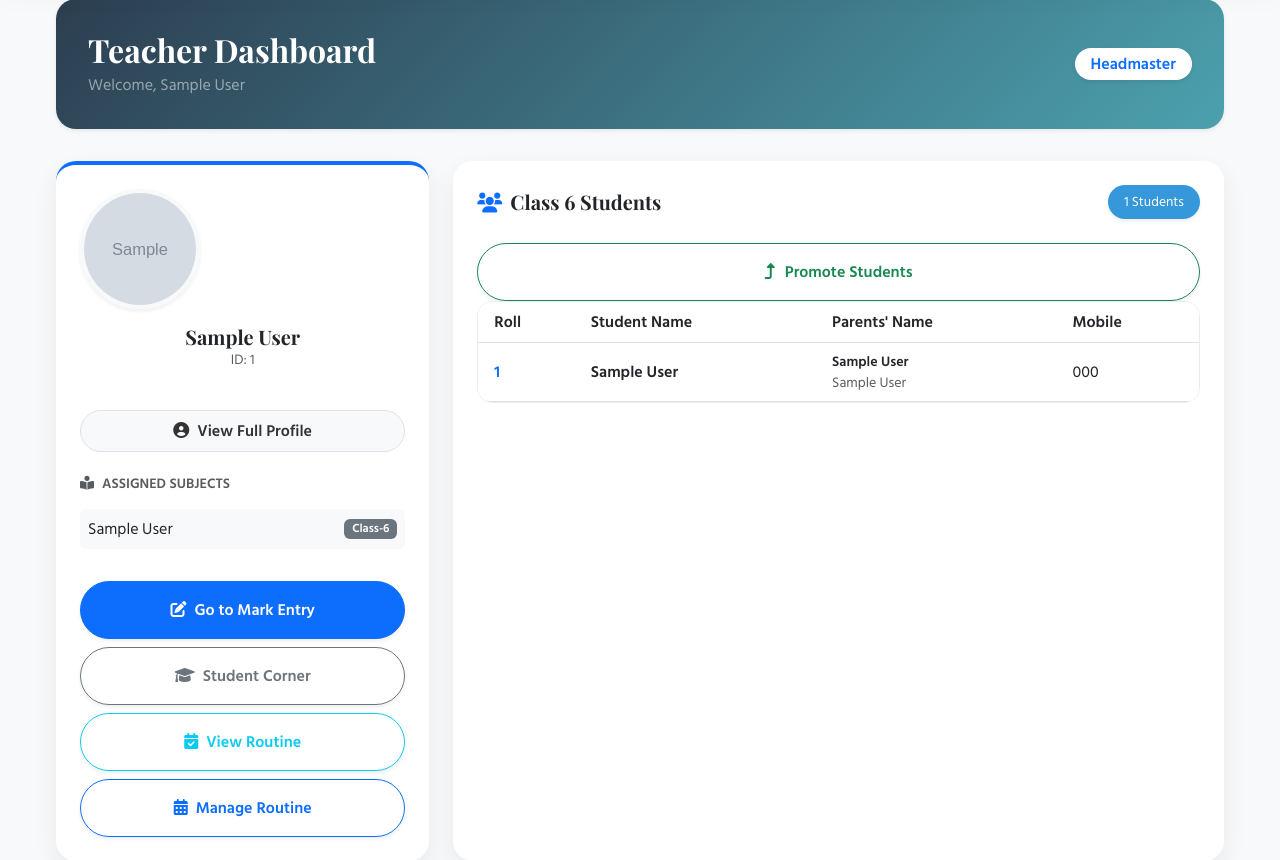
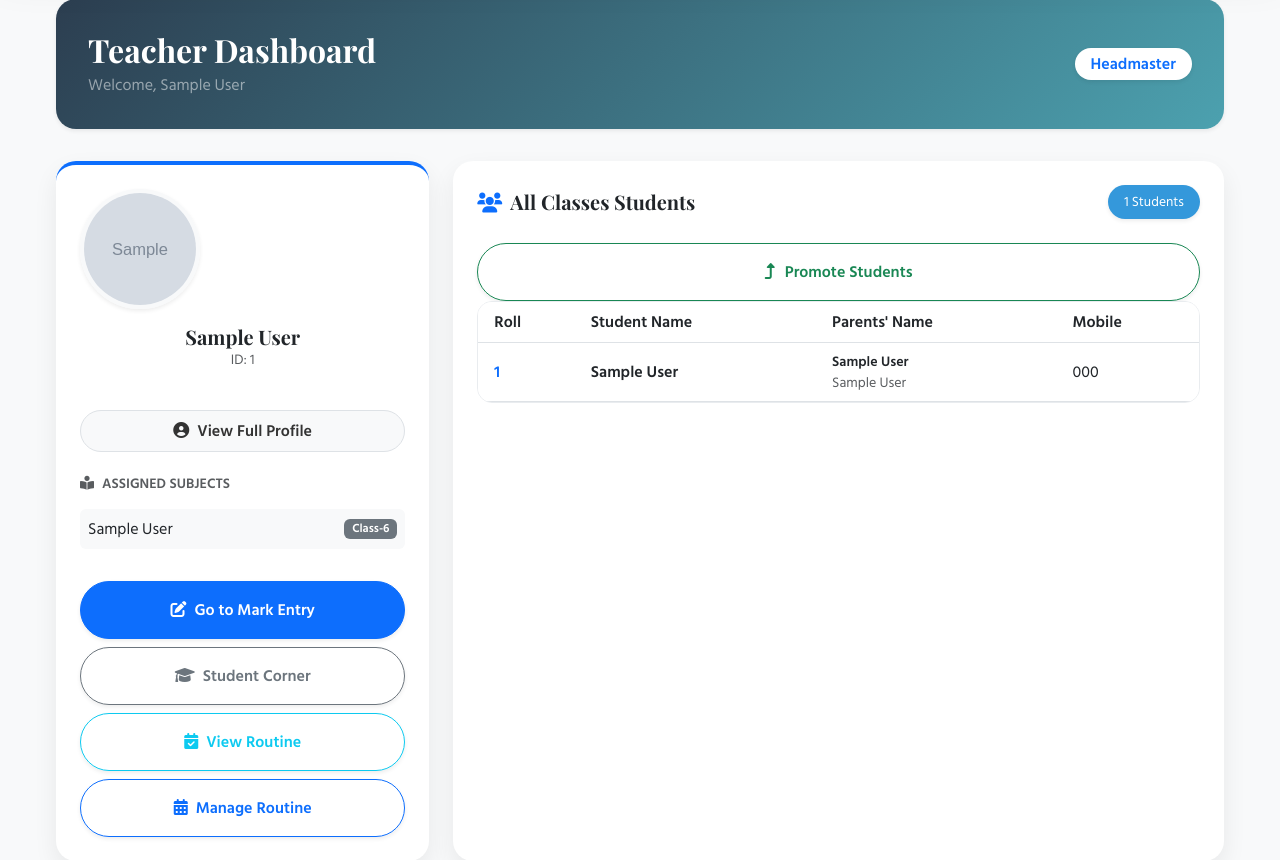
Before and after one commit to mdjoy2002/School-Website, a Django app: page /myteacher/dashboard/ in a window 1280 px wide. Shown: the part 135-995 px from the top of the page. Run offline with Django 5.2, Linux system fonts and the light colour scheme; a user stored in the database is signed in; tables that the repository leaves empty hold one stand-in row (values such as "Sample post"); grey boxes marked "Sample" are stand-in pictures; some web fonts are replaced.

Commit message:
enviroment change

```diff
--- a/myteacher/templates/myteacher/dashboard.html
+++ b/myteacher/templates/myteacher/dashboard.html
@@ -94,18 +94,18 @@
             </div>
         </div>
 
-        {% if teacher.is_class_teacher %}
+        {% if teacher.is_class_teacher or is_head_teacher %}
         <div class="col-xl-8 col-lg-8 col-md-12">
             <div class="card profile-card p-4 h-100">
                 <div class="d-flex justify-content-between align-items-center mb-4 flex-wrap gap-2">
-                    <h5 class="fw-bold mb-0"><i class="fas fa-users text-primary me-2"></i>Class {{ teacher.class_teacher_of }} Students</h5>
+                    <h5 class="fw-bold mb-0"><i class="fas fa-users text-primary me-2"></i>{% if is_head_teacher %}All Classes Students{% else %}Class {{ teacher.class_teacher_of }} Students{% endif %}</h5>
                     <span class="badge-class shadow-sm">{{ class_students.count }} Students</span>
                 </div>
-                 {% if teacher.is_class_teacher %}
+                {% if teacher.is_class_teacher %}
                     <a href="{% url 'myteacher:student_promotion' %}" class="btn btn-outline-success py-3 rounded-pill fw-bold shadow-sm">
                         <i class="fas fa-level-up-alt me-2"></i>Promote Students
                     </a>
-                    {% endif %}
+                {% endif %}
                 <div class="table-responsive table-custom">
                     <table class="table table-hover align-middle mb-0">
                         <thead>
--- a/myteacher/views.py
+++ b/myteacher/views.py
@@ -53,29 +53,30 @@ def teacher_profile(request):
 @login_required
 def dashboard_view(request):
     teacher = request.user.teacher
+    is_head_teacher = is_head_or_admin(teacher, request.user)
 
-    # Get all assignments for this teacher
+    # Get all assignments for this teacher (subject-level class assignments for view only)
     assignments = TeacherSubjectAssignment.objects.filter(teacher=teacher)
-
-    # Get all classes assigned to this teacher (from both class assignments and subject assignments)
     class_assign_qs = TeacherClassAssignment.objects.filter(teacher=teacher).values_list('class_level', flat=True)
     subj_class_qs = TeacherSubjectAssignment.objects.filter(teacher=teacher).values_list('subject__class_level', flat=True)
-    assigned_classes = list(set(list(class_assign_qs) + list(subj_class_qs)))
+    assigned_classes = sorted(set(list(class_assign_qs) + list(subj_class_qs)), key=lambda x: int(x))
 
-    # Get students from all assigned classes
+    # Determine dashboard student list
     class_students = None
-    if assigned_classes:
+    if is_head_teacher:
+        class_students = Student.objects.all().order_by('current_class', 'class_roll')
+    elif teacher.is_class_teacher and teacher.class_teacher_of:
+        class_students = Student.objects.filter(current_class=teacher.class_teacher_of).order_by('class_roll')
+    elif assigned_classes:
         class_students = Student.objects.filter(current_class__in=assigned_classes).order_by('current_class', 'class_roll')
-    elif teacher.is_class_teacher and teacher.class_teacher_of:
-        # Fallback to old system if teacher is class teacher
-        class_students = Student.objects.filter(current_class=teacher.class_teacher_of).order_by('class_roll')
 
     return render(request, 'myteacher/dashboard.html', {
         'teacher': teacher,
         'assignments': assignments,
         'class_students': class_students,
-        'assigned_classes': list(assigned_classes),
-        'can_manage_routine': teacher.is_class_teacher or is_head_or_admin(teacher, request.user),
+        'assigned_classes': assigned_classes,
+        'can_manage_routine': teacher.is_class_teacher or is_head_teacher,
+        'is_head_teacher': is_head_teacher,
     })
 
 @login_required
@@ -430,13 +431,16 @@ def student_corner_view(request):
     teacher = request.user.teacher
     is_head_teacher = is_head_or_admin(teacher, request.user)
     class_teacher_classes = get_teacher_class_teacher_classes(teacher)
+    own_class_teacher_classes = get_teacher_own_class_teacher_classes(teacher)
 
     if is_head_teacher:
         assigned_classes = list(Student.objects.order_by('current_class').values_list('current_class', flat=True).distinct())
     else:
         assigned_classes = get_teacher_allowed_classes(teacher)
-        if not assigned_classes and class_teacher_classes:
-            assigned_classes = class_teacher_classes
+        if teacher.class_teacher_of and teacher.class_teacher_of not in assigned_classes:
+            assigned_classes.insert(0, teacher.class_teacher_of)
+        if not assigned_classes and own_class_teacher_classes:
+            assigned_classes = own_class_teacher_classes
 
     selected_class = request.GET.get('class_level')
     search_query = request.GET.get('search', '').strip()
@@ -469,8 +473,8 @@ def student_corner_view(request):
         'class_students': class_students,
         'students': students,
         'search_query': search_query,
-        'can_generate_admit': bool(class_teacher_classes) or is_head_teacher,
-        'can_generate_seat': bool(class_teacher_classes) or is_head_teacher,
+        'can_generate_admit': is_head_teacher or (teacher.is_class_teacher and selected_class == teacher.class_teacher_of),
+        'can_generate_seat': is_head_teacher or (teacher.is_class_teacher and selected_class == teacher.class_teacher_of),
         'is_head_teacher': is_head_teacher,
     })
 
@@ -621,6 +625,12 @@ def get_teacher_class_teacher_classes(teacher):
     if not assigned_classes and teacher.is_class_teacher and teacher.class_teacher_of:
         assigned_classes = [teacher.class_teacher_of]
     return assigned_classes
+
+
+def get_teacher_own_class_teacher_classes(teacher):
+    if teacher.is_class_teacher and teacher.class_teacher_of:
+        return [teacher.class_teacher_of]
+    return []
 
 
 def get_teacher_viewable_classes(teacher, user):
@@ -870,6 +880,7 @@ def student_results_view(request):
     selected_year = request.GET.get('exam_year') or str(datetime.date.today().year)
     search_query = request.GET.get('search', '').strip()
     student_pk = request.GET.get('student_id', '').strip()
+    is_head_teacher = is_head_or_admin(teacher, request.user)
 
     class_students = Student.objects.none()
     student_summary = None
@@ -891,6 +902,8 @@ def student_results_view(request):
             selected_student = get_object_or_404(Student, id=int(student_pk), current_class=selected_class)
             student_summary = get_student_result_summary(selected_student, selected_exam, selected_year)
 
+    can_download = is_head_teacher or (teacher.is_class_teacher and selected_class == teacher.class_teacher_of)
+
     return render(request, 'myteacher/student_results.html', {
         'teacher': teacher,
         'allowed_classes': all_classes,
@@ -904,6 +917,8 @@ def student_results_view(request):
         'class_students': class_students,
         'result_data': student_summary,
         'class_summary': class_summary,
+        'can_download': can_download,
+        'is_head_teacher': is_head_teacher,
     })
 
     if selected_class:
@@ -945,6 +960,10 @@ def student_results_pdf_view(request, student_id):
     student = get_object_or_404(Student, id=student_id)
 
     student_summary = get_student_result_summary(student, selected_exam, selected_year)
+    is_head_teacher = is_head_or_admin(teacher, request.user)
+    if not is_head_teacher and not (teacher.is_class_teacher and student.current_class == teacher.class_teacher_of):
+        return HttpResponseForbidden("Download permission denied.")
+
     context = {
         'results': [student_summary],
         'selected_exam': selected_exam,
@@ -1012,8 +1031,9 @@ def generate_seat_plan(request):
 
         # Validate that all students belong to assigned classes
         students = Student.objects.filter(id__in=student_ids)
+        own_class_teacher_classes = get_teacher_own_class_teacher_classes(teacher)
         for student in students:
-            if not is_head_teacher and student.current_class not in class_teacher_classes:
+            if not is_head_teacher and student.current_class not in own_class_teacher_classes:
                 return HttpResponseForbidden("You are not authorized to generate seat plan for this student!")
 
         students = students.order_by('current_class', 'class_roll')
@@ -1039,20 +1059,20 @@ def student_list_view(request):
         students_qs = Student.objects.all()
     else:
         allowed_classes = get_teacher_allowed_classes(teacher)
-        class_teacher_classes = get_teacher_class_teacher_classes(teacher)
-        if class_teacher_classes:
-            allowed_classes = list(set(allowed_classes) | set(class_teacher_classes))
+        own_class_teacher_classes = get_teacher_own_class_teacher_classes(teacher)
+        if own_class_teacher_classes:
+            allowed_classes = list(set(allowed_classes) | set(own_class_teacher_classes))
         students_qs = Student.objects.filter(current_class__in=allowed_classes)
 
     if class_filter:
         students_qs = students_qs.filter(current_class=class_filter)
 
     students = students_qs.order_by('current_class', 'class_roll')
-    class_teacher_classes = get_teacher_class_teacher_classes(teacher)
+    can_generate = is_head_teacher or (teacher.is_class_teacher and class_filter == teacher.class_teacher_of)
     return render(request, 'myteacher/student_list.html', {
         'students': students,
         'selected_class': class_filter,
         'is_head_teacher': is_head_teacher,
-        'can_generate_admit': bool(class_teacher_classes) or is_head_teacher,
-        'can_generate_seat': bool(class_teacher_classes) or is_head_teacher,
+        'can_generate_admit': can_generate,
+        'can_generate_seat': can_generate,
     })
```
Also changed, not shown: myteacher/templates/myteacher/student_results.html (+8 -1 lines).
